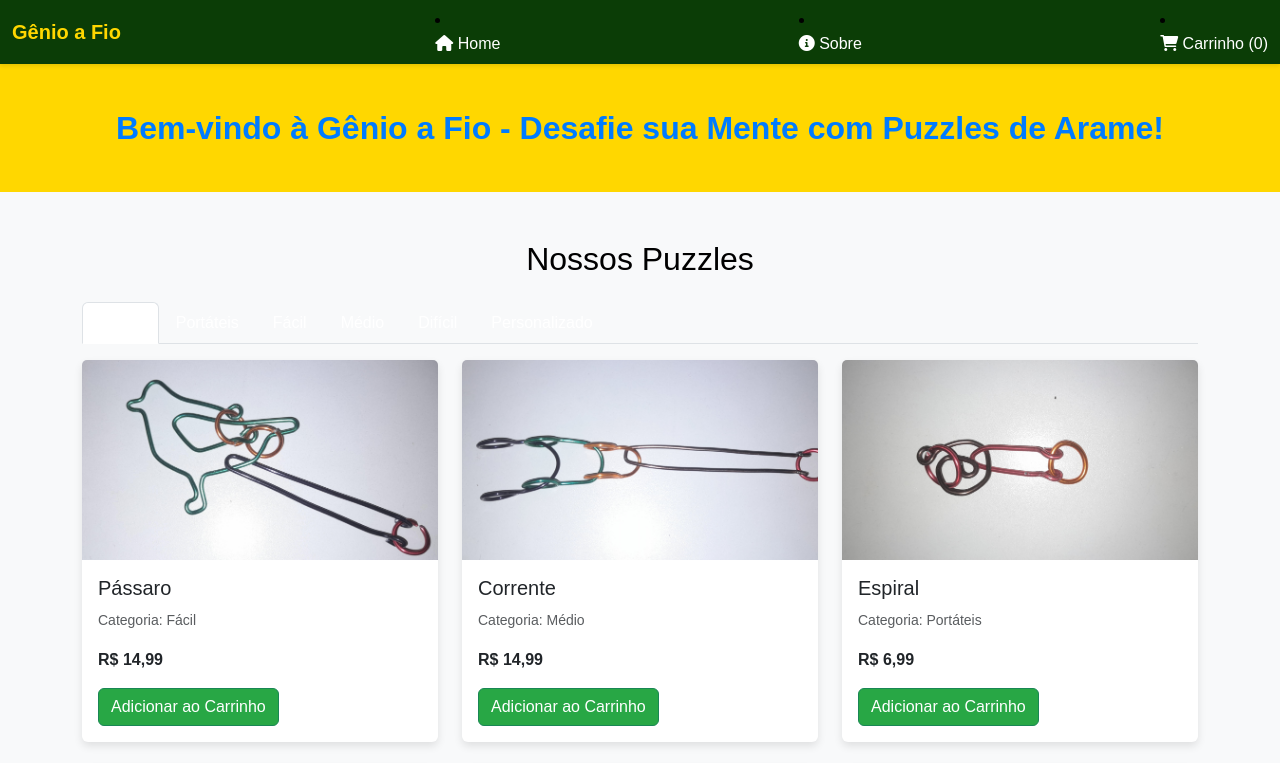
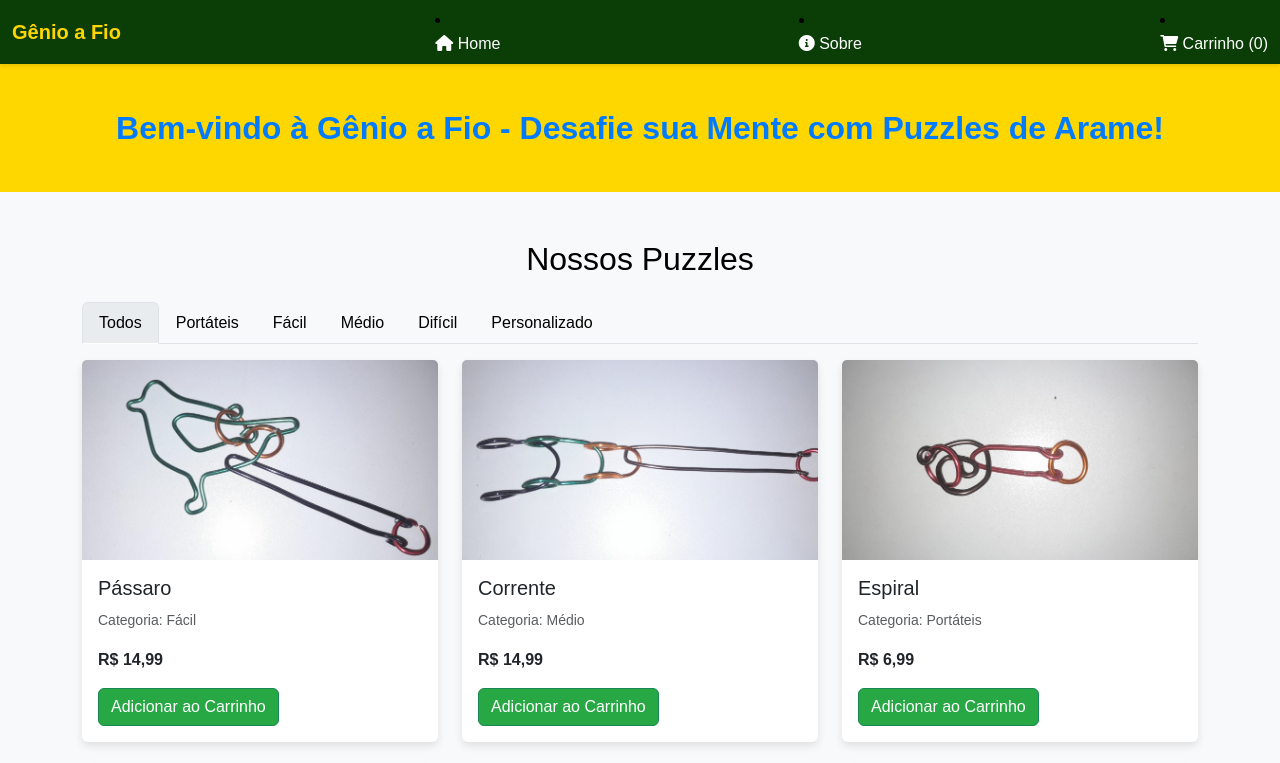
Before and after one commit to ottoconcilio/sitedearames, a plain HTML site: page index.html in a window 1280 px wide. Shown: the top 763 px of the page. Drawn offline with nearby package versions, Linux system fonts and the light colour scheme; grey boxes are pictures that could not be loaded.

Commit message:
Update styles.css

```diff
--- a/styles.css
+++ b/styles.css
@@ -21,6 +21,16 @@ body {
 
 .nav-link:hover {
     color: #8a9c25 !important;
+}
+
+.nav-tabs .nav-link {
+    color: black !important;
+}
+
+.nav-tabs .nav-link.active {
+    color: black !important;
+    background-color: #e9ecef;
+    border-color: #dee2e6 #dee2e6 #fff;
 }
 
 .card {
```
